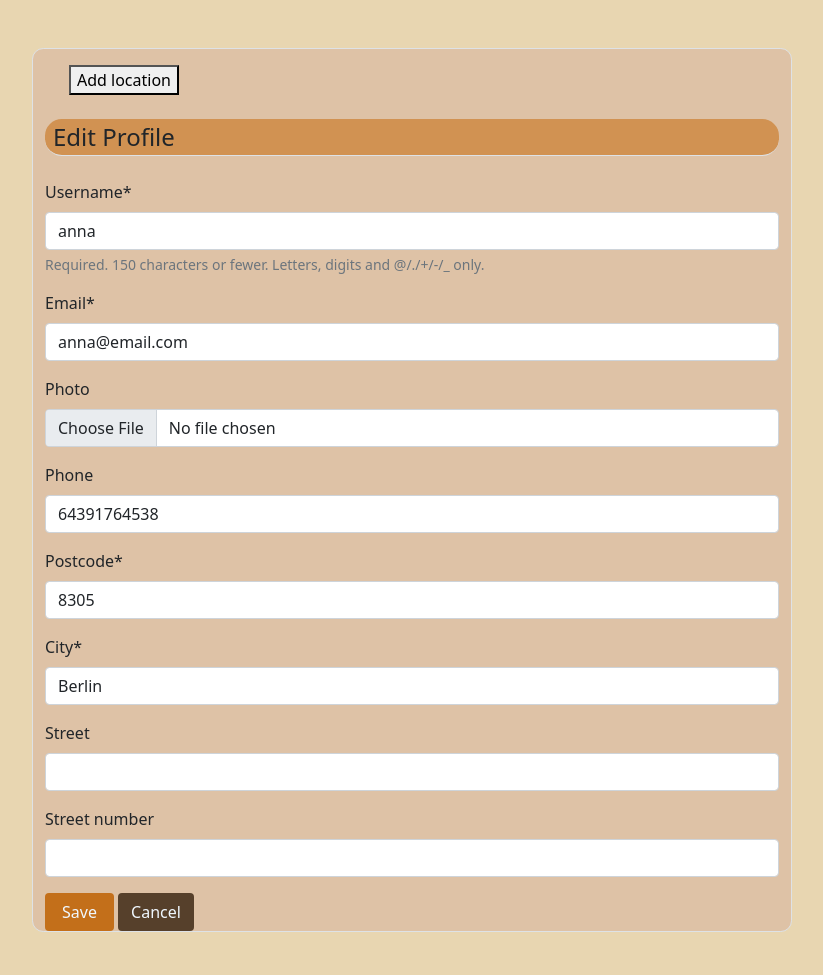
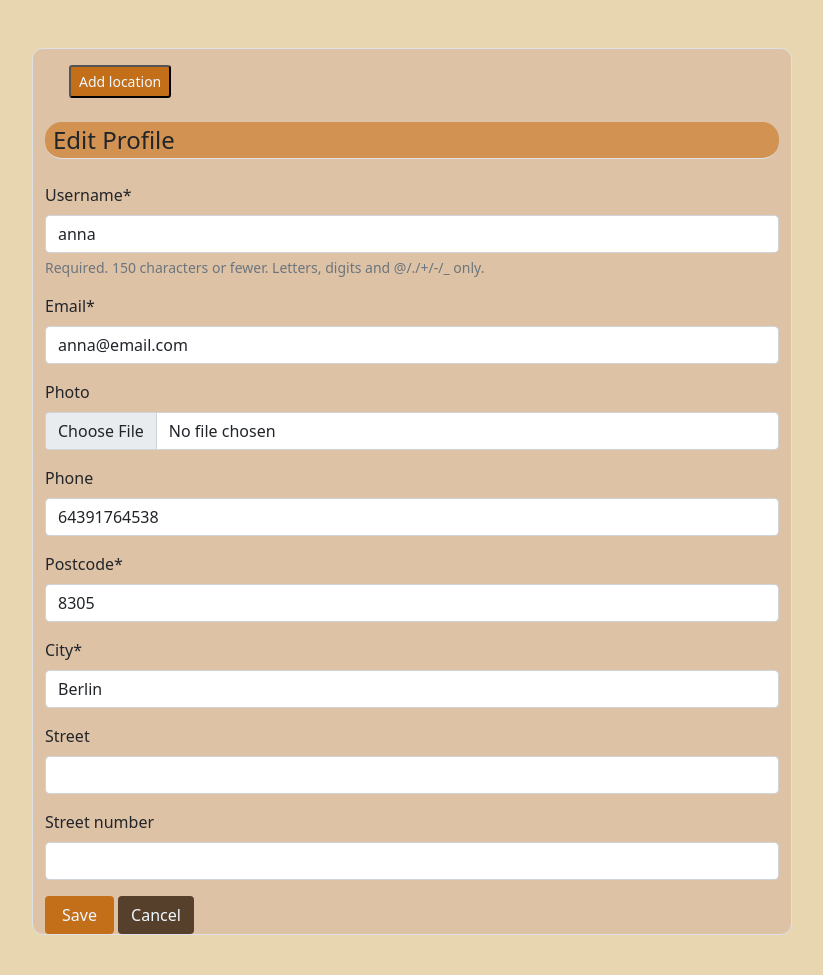
Before and after one commit to MarieEngel/message_board, a Django app: page /user/update/ in a window 1280 px wide. Shown: the part 178-1153 px from the top of the page, without its empty margins (228-1051 px from the left). Run offline with Django 4.2, Linux system fonts and the light colour scheme; a user stored in the database is signed in; data comes from the database, SQL or seed files in the repository; parts of the project's set-up code (start-up, migrations or seed data) failed here and were passed over; some libraries are stand-ins or nearby versions.

Commit message:
change button style

```diff
--- a/user/templates/user/update_profile.html
+++ b/user/templates/user/update_profile.html
@@ -8,7 +8,7 @@
             <div class="col col-lg-8 border form">
                 <div class="container">
                     <p class="location text-error"></p>
-                    <button class="find-location" role="button">Add location</button>
+                    <button class="find-location btn-submit-custom btn-sm" role="button">Add location</button>
                 </div>
             </br>
                 <form method="POST" enctype="multipart/form-data">
```
